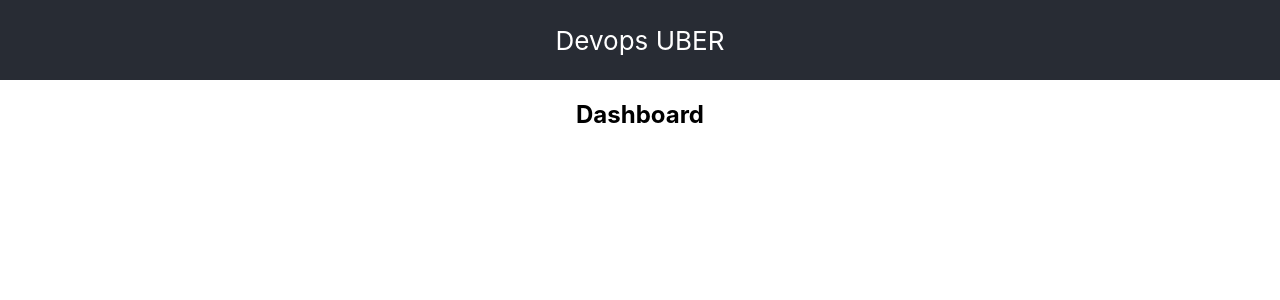
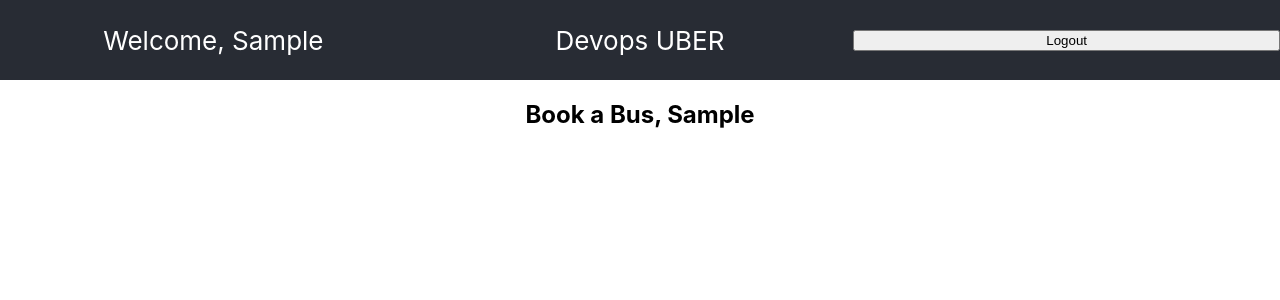
Before and after one commit to sajalsood/devops-uber, a React (Create React App) app in the folder frontend/client-uber/: page / in a window 1280 px wide. Both pictures are taken after typing "Sample", "Sample123" into the empty fields and a click on the button "Submit". Shown: the top 300 px of the page. Built offline with nearby package versions, Linux system fonts and the light colour scheme.

Commit message:
logout session

```diff
--- a/frontend/client-uber/src/App.css
+++ b/frontend/client-uber/src/App.css
@@ -16,12 +16,17 @@
 .App-header {
   background-color: #282c34;
   min-height: 10vh;
-  display: flex;
-  flex-direction: column;
+  display: grid;
+  grid-template-columns: repeat(3, 1fr);
   align-items: center;
   justify-content: center;
   font-size: calc(10px + 2vmin);
   color: white;
+}
+
+
+.App-heading {
+  grid-column: 2;
 }
 
 .App-link {
--- a/frontend/client-uber/src/App.js
+++ b/frontend/client-uber/src/App.js
@@ -7,12 +7,14 @@
 import Session from './services/session';
 
 function App() {
-  const { user, setUser } = Session();
+  const { user, setUser, clearSession } = Session();
 
   if(!user) {
     return (
       <div className="App">
-        <header className="App-header">Devops UBER</header>
+        <header className="App-header">
+          <div className="App-heading">Devops UBER</div>
+        </header>
         <Login setUser={setUser} />
       </div>
     )
@@ -20,11 +22,15 @@
 
   return (
     <div className="App">
-      <header className="App-header">Devops UBER</header>
+      <header className="App-header">
+        <div className="App-user">Welcome, {user.username}</div>
+        <div className="App-heading">Devops UBER</div>
+        <button className="App-logout" onClick={e => clearSession()}>Logout</button>
+      </header>
       <BrowserRouter>
         <Switch>
           <Route exact path="/">
-            <Dashboard />
+            <Dashboard user={user}/>
           </Route>
         </Switch>
       </BrowserRouter>
--- a/frontend/client-uber/src/components/dashboard.js
+++ b/frontend/client-uber/src/components/dashboard.js
@@ -1,7 +1,9 @@
 import React from 'react';
 
-export default function Dashboard() {
+export default function Dashboard({user}) {
+  console.log(user);
+
   return(
-    <h2>Dashboard</h2>
+    <h2>Book a Bus, { user.username }</h2>
   );
 }
--- a/frontend/client-uber/src/components/login.js
+++ b/frontend/client-uber/src/components/login.js
@@ -11,7 +11,12 @@
         //   username,
         //   password
         // });
-        setUser({ username });
+
+        const user = {
+            userid: 1,
+            username
+        }
+        setUser(user);
     }
 
     return (
--- a/frontend/client-uber/src/services/session.js
+++ b/frontend/client-uber/src/services/session.js
@@ -4,18 +4,24 @@
   const getSession = () => {
     const userString = sessionStorage.getItem('user');
     const user = JSON.parse(userString);
-    return user?.username;
+    return user;
   };
 
   const [user, setUser] = useState(getSession());
 
   const saveSession = userSession => {
     sessionStorage.setItem('user', JSON.stringify(userSession));
-    setUser(userSession.username);
+    setUser(userSession);
+  };
+
+  const clearSession = () => {
+    sessionStorage.clear();
+    setUser("");
   };
 
   return {
     setUser: saveSession,
+    clearSession,
     user
   }
 }
```
